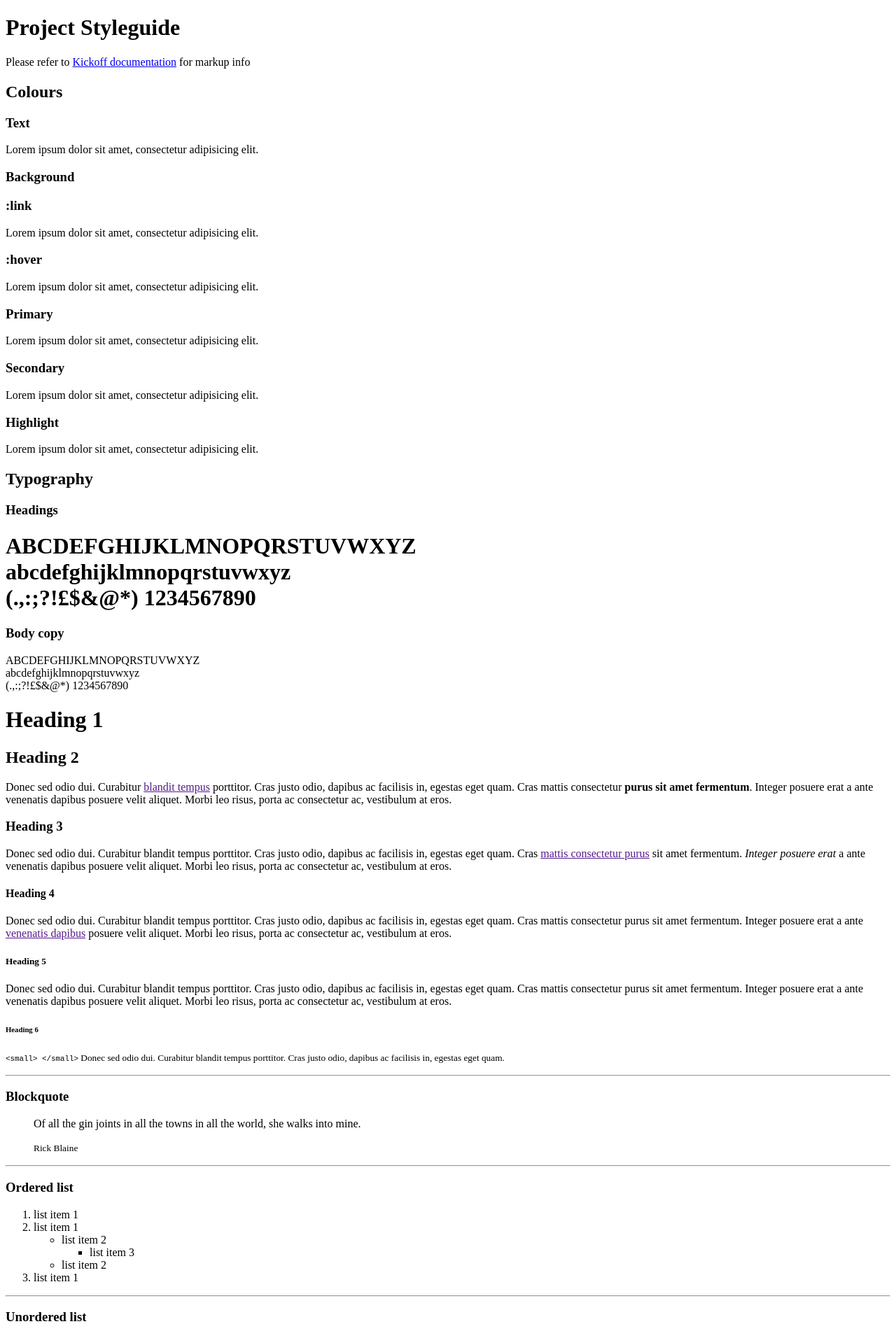
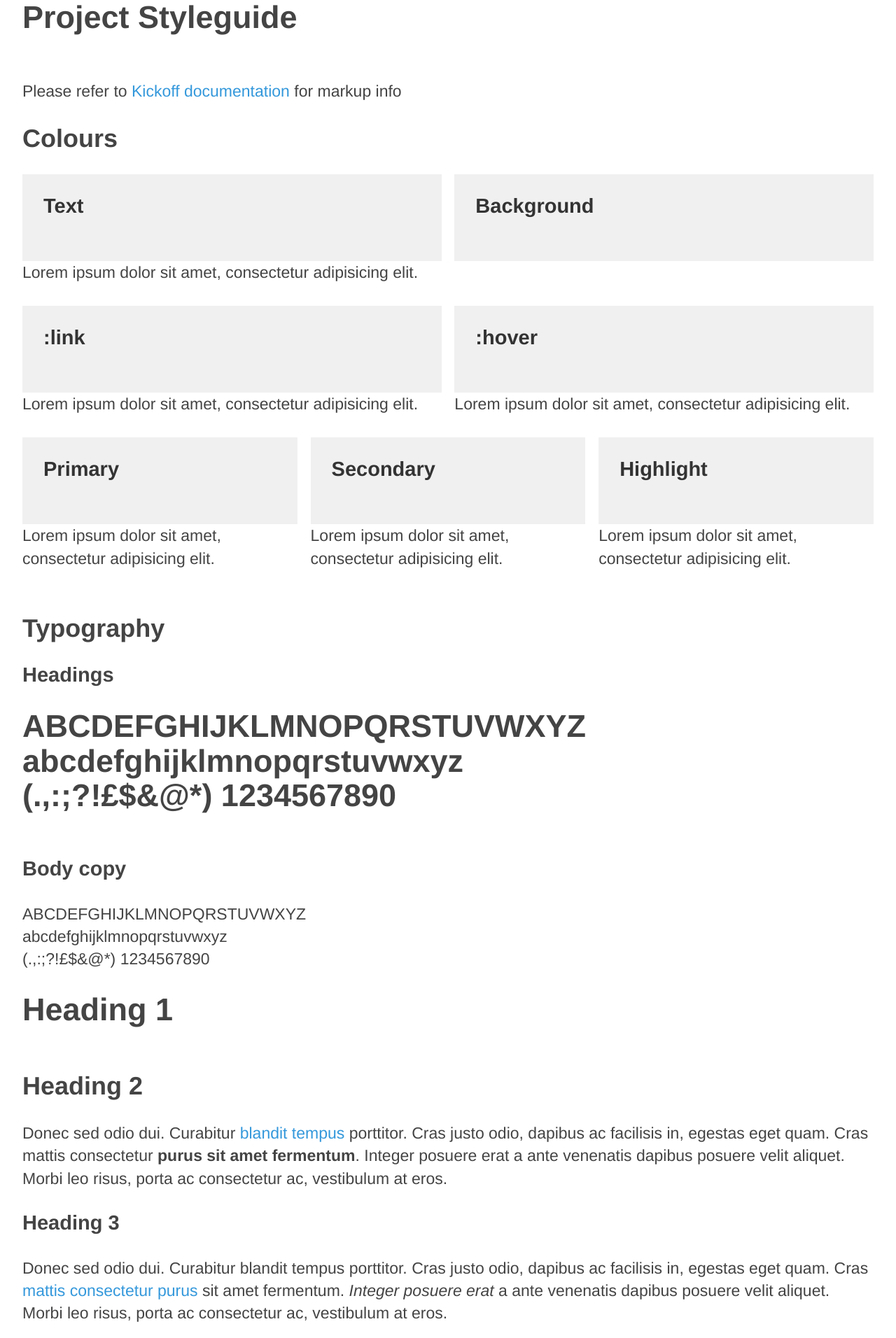
Before and after one commit to TryKickoff/trykickoff.github.io, a Jekyll site: the page styleguide.html, which Jekyll copies as it is, in a window 1280 px wide. Shown: the top 1912 px of the page at 70% size. Built offline with Jekyll 4.4.1, drawn with Linux system fonts in a browser that asks for light colours.

Commit message:
update css paths

```diff
--- a/styleguide.html
+++ b/styleguide.html
@@ -9,19 +9,19 @@
 		<meta name="viewport" content="width=device-width, initial-scale=1.0">
 
 		<!--[if lte IE 8]>
-			<link rel="stylesheet" href="css/kickoff-old-ie.css">
+			<link rel="stylesheet" href="/assets/dist/css/kickoff-old-ie.css">
 		<![endif]-->
 		<!--[if gt IE 8]><!-->
-			<link rel="stylesheet" href="css/kickoff.css">
+			<link rel="stylesheet" href="/assets/dist/css/kickoff.css">
 		<!--<![endif]-->
-		<link rel="stylesheet" href="css/styleguide.css">
+		<link rel="stylesheet" href="/assets/dist/css/styleguide.css">
 	</head>
 	<body>
 
 		<div class="l-container">
 			<header role="banner">
 				<h1 class="interfaceType">Project Styleguide</h1>
-				<p>Please refer to <a href="http://trykickoff.github.io/">Kickoff documentation</a> for markup info</p>
+				<p>Please refer to <a href="http://trykickoff.com">Kickoff documentation</a> for markup info</p>
 			</header>
 
 			<h2 class="section-heading">Colours</h2>
```
